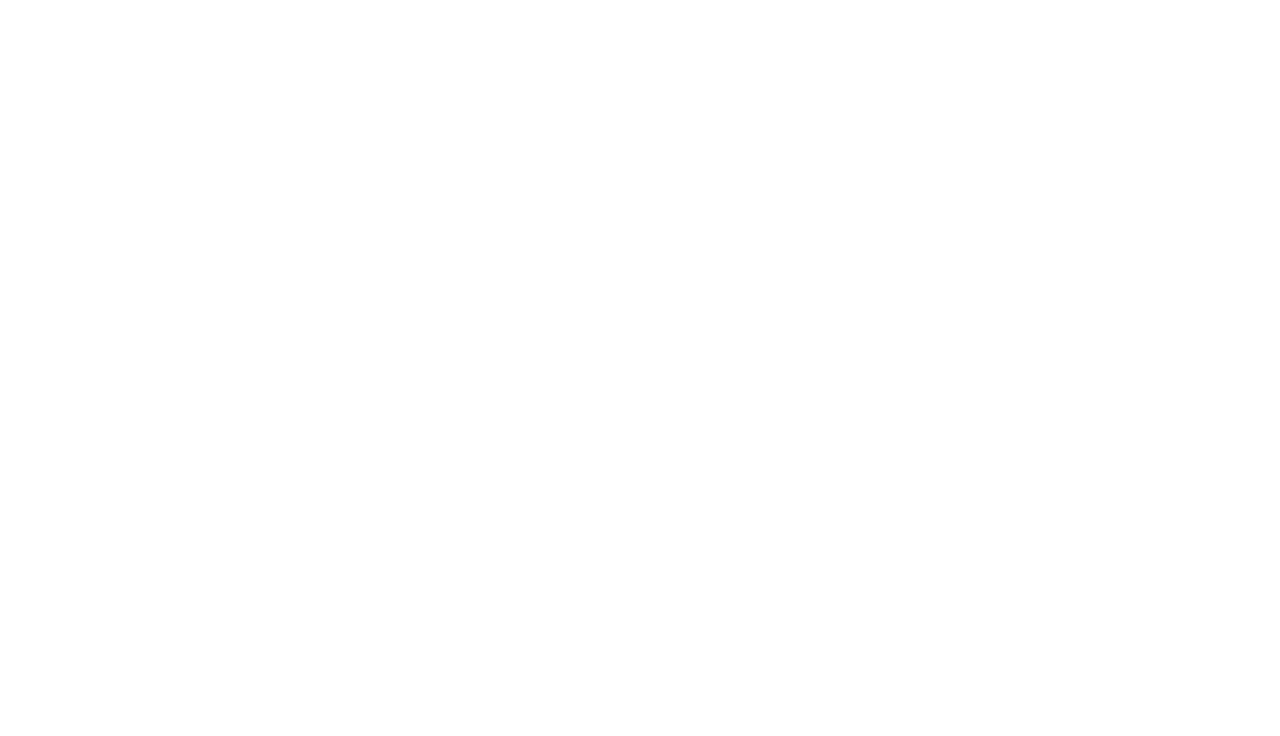
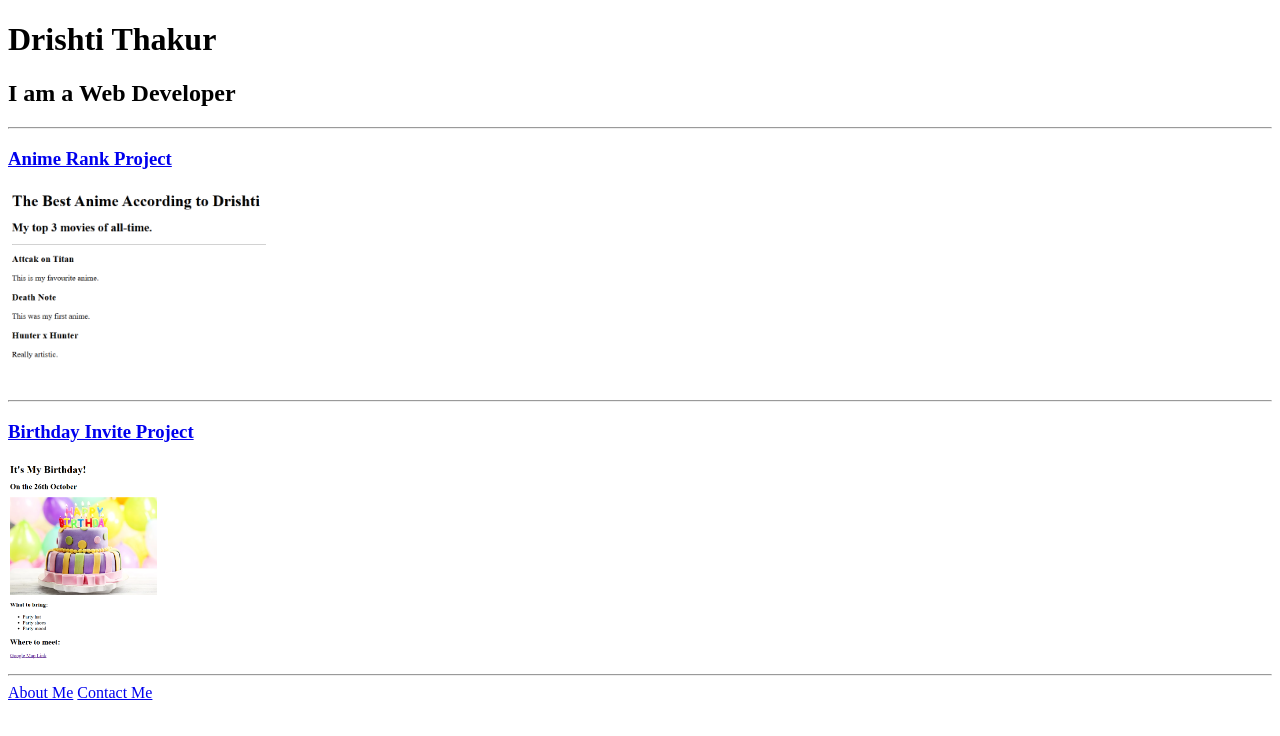
Before and after one commit to drishtithakur-18/html-portfolio, a plain HTML site: page index.html in a window 1280 px wide. Drawn offline with Linux system fonts and the light colour scheme.

Commit message:
Add files via upload

```diff
--- a/index.html
+++ b/index.html
@@ -1,15 +1,31 @@
-<!-- TODO 1: Create the HTML Boilerplate -->
+<!DOCTYPE html>
+<html lang="en">
 
-<!-- TODO 2: Add Your previous projects' HTML into the public folder -->
+<head>
+    <meta charset="UTF-8">
+    <meta name="viewport" content="width=device-width, initial-scale=1.0">
+    <title>My Portfolio</title>
+</head>
 
-<!-- TODO 3: Take screenshots of your project previews and add the images to the images folder -->
+<body>
+    <h1>Drishti Thakur</h1>
+    <h2>I am a Web Developer</h2>
+    <hr />
+    <h3><a href="./public/anime-ranking.html"> Anime Rank Project</a></h3>
+    <img src="./assets/images/anime rank.png" height="200" alt="Anime Rank Project Preview" />
+    <hr />
 
-<!-- TODO 4: Add titles/subtitles etc. -->
+    <h3><a href="./public/birthday-invite.html"> Birthday Invite Project</a></h3>
+    <img src="./assets/images/birthday invite.png" height="200" alt="Birthday Invite Project Preview" />
+    <hr />
+    <a href="./public/about.html">About Me</a>
+    <a href="./public/contact.html">Contact Me</a>
 
-<!-- TODO 5: Add a link to the project pages -->
 
-<!-- TODO 6: Add images to show the project previews
-HINT for TODO 6: You can use the height attribute set to 200 to make the image smaller:
-https://developer.mozilla.org/en-US/docs/Web/HTML/Element/img#attr-height -->
 
-<!-- TODO 7: Add the Contact Me and About Me page links -->
+
+
+
+</body>
+
+</html>
```
